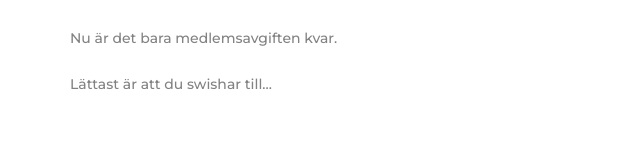
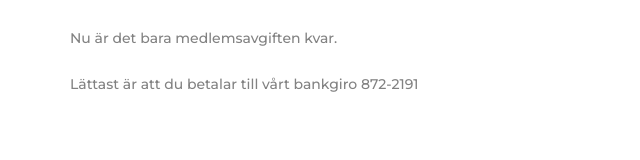
Before and after one commit to apnesyd/apnesyd.github.io, a plain HTML site: page tack.html in a window 1280 px wide. Shown: the part 235-395 px from the top of the page, without its empty margins (0-640 px from the left). Drawn offline with Linux system fonts and the light colour scheme.

Commit message:
Betala till bankgiro. CNAME för apnesyd.se

```diff
--- a/tack.html
+++ b/tack.html
@@ -72,7 +72,7 @@
 							</div>
 							<div class="intro_text">
 								<p>Nu är det bara medlemsavgiften kvar.</p>
-								<p>Lättast är att du swishar till...</p>
+								<p>Lättast är att du betalar till vårt bankgiro 872-2191</p>
 							</div>
 						</div>
 					</div>
```
Also changed, not shown: 1 other file.
